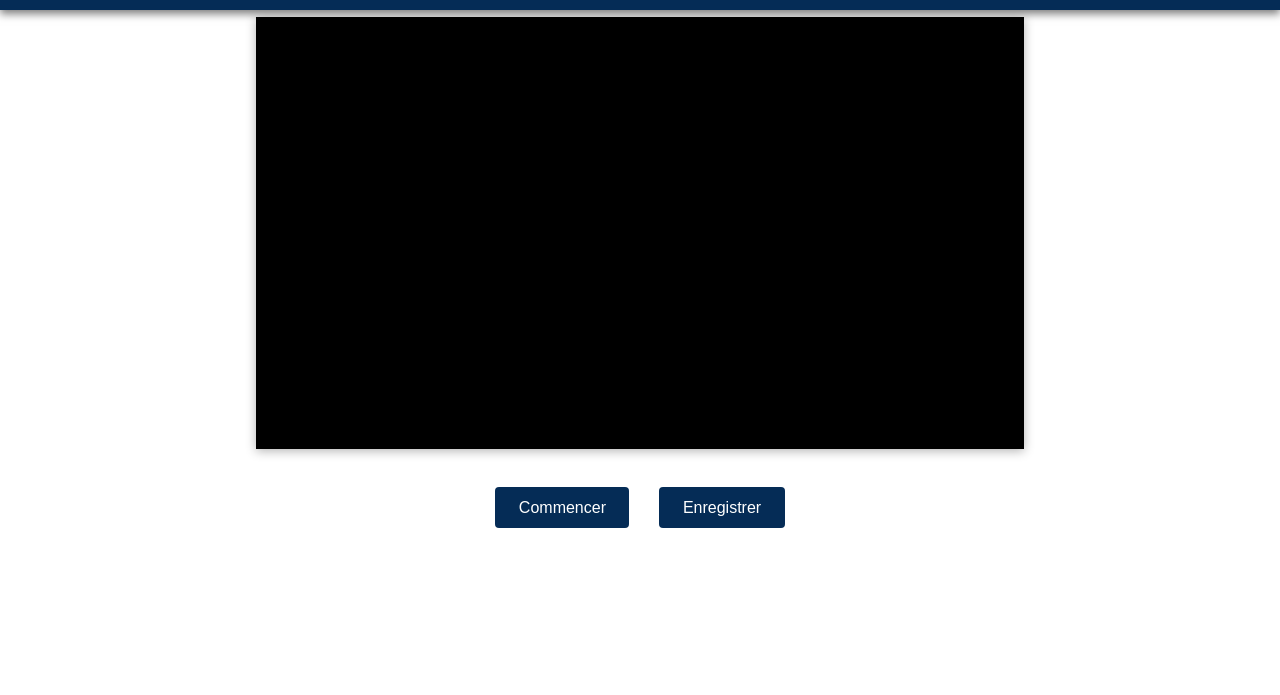
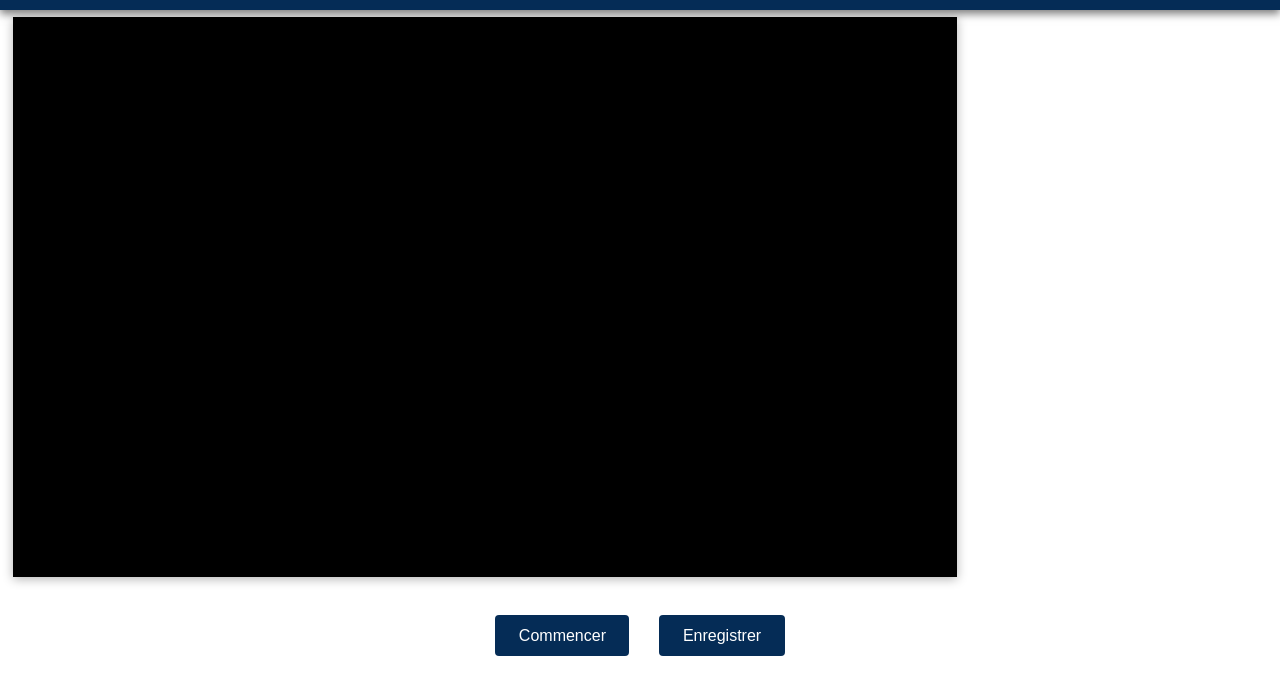
Before and after one commit to babibelbleu/sonus-imaginari, a plain HTML site: page index.html in a window 1280 px wide. Shown: the part 73-768 px from the top of the page. Drawn offline with nearby package versions, Linux system fonts and the light colour scheme.

Commit message:
production push & last modif

```diff
--- a/index.css
+++ b/index.css
@@ -135,16 +135,17 @@ body, html {
   padding: 1%;
   width: 80%;
   max-width: 100%;
+  align-self: baseline;
 }
 
 .video-container {
   position: relative;
   padding-bottom: 56.25%;
-  height: 0;
+  height: 8rem;
   overflow: hidden;
   box-shadow: 0 2px 10px rgba(0, 0, 0, 0.3);
   background-color: #000;
-  width: 100%;
+  width: 123%;
 }
 
 video {
--- a/serviceworker.js
+++ b/serviceworker.js
@@ -1,3 +1,3 @@
 self.addEventListener("fetch", (event) => {
-    if(ENVIRONMENT == "test") console.log(event.request.url);
+    console.log(event.request.url);
 })
```
